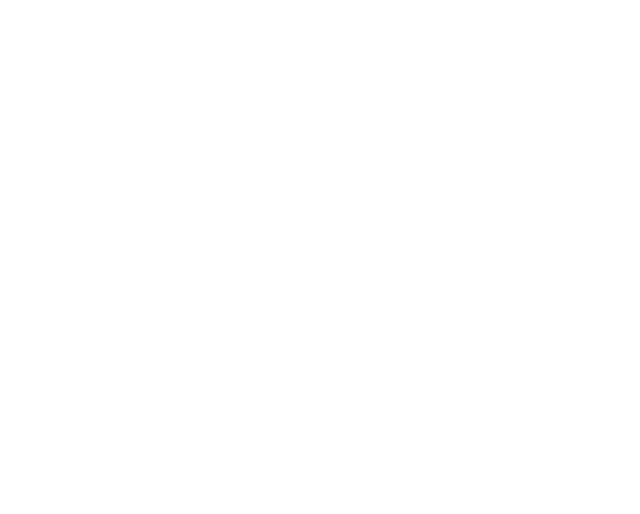
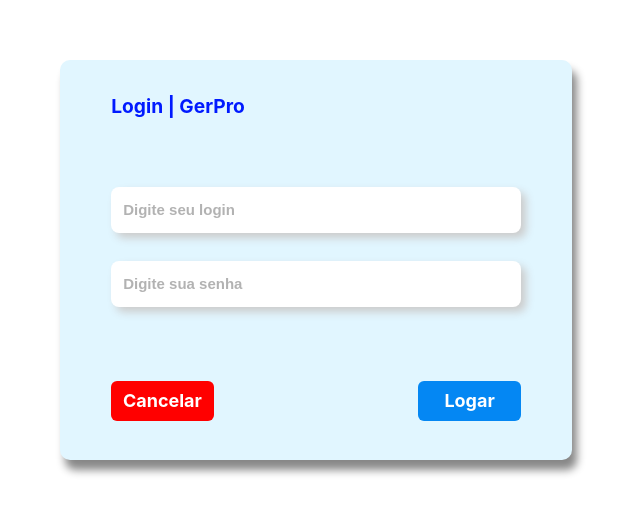
Before and after one commit to rsv6/ger-pro, a React (Create React App) app: page / in a window 1280 px wide. Shown: the part 140-654 px from the top of the page, without its empty margins (324-964 px from the left). Built offline with nearby package versions, Linux system fonts and the light colour scheme.

Commit message:
Criado componente Login(Tela de login) e adicionado ao componente Main

```diff
--- a/src/App.js
+++ b/src/App.js
@@ -1,10 +1,22 @@
-import React from 'react';
+import React, { useState } from 'react';
+
+import MyContext from './context/MyContext';
+import Main from './componentes/Main';
 
 function App() {
+
+  const [ tarefas, setTarefas ] = useState([
+    {id: 1, title: "Fazer tela de login", done: false},
+    {id: 2, title: "Criar sistema de autenticacao na api", done: false},
+    {id: 3, title: "Criar crud com JSON", done: false}
+  ])
+
   return (
-    <div className="App">
-
-    </div>
+    <MyContext.Provider value={{
+      tarefas, setTarefas
+    }}>
+      <Main />
+    </MyContext.Provider>
   );
 }
 
--- /dev/null
+++ b/src/componentes/Login/index.js
@@ -0,0 +1,30 @@
+import React from 'react';
+
+import './login.css';
+
+const Login = () => {
+
+    return (
+        <div className="container-login">
+            <div className="login-titulo">
+                <span>Login | GerPro</span>
+            </div>
+
+            <div className="login-input">
+                <input type="text" placeholder="Digite seu login" />
+                <input type="password" placeholder="Digite sua senha" />
+            </div>
+
+            <div className="login-botoes">
+                <div onClick={() => {alert("Logado!")}} className="btn" id="btnLogar">
+                    <span>Logar</span>
+                </div>
+                <div onClick={() => {alert("Cancelado!")}} className="btn" id="btnCancelar">
+                    <span>Cancelar</span>
+                </div>
+            </div>
+        </div>
+    )
+}
+
+export default Login;
--- /dev/null
+++ b/src/componentes/Login/login.css
@@ -0,0 +1,100 @@
+.container-login{
+    width: 40vw;
+    height: 50vh;
+
+    border-radius: 10px;
+    background-color: #e1f6ff;
+    box-shadow: 5px 10px 8px #888888;
+
+    display: flex;
+    flex-direction: column;
+    justify-content: space-around   ;
+    align-items: center;
+}
+
+.login-titulo{
+    width: 80%;
+    display: flex;
+    align-items: flex-start;
+
+}
+
+.login-titulo span{
+    color: #001AFF;
+    font-weight: bold;
+    font-size: larger;
+}
+
+.login-input{
+    width: 80%;
+    height: 120px;
+
+    display: flex;
+    flex-direction: column;
+    justify-content: space-between;
+
+}
+    /* Filhos */
+    .login-input input{
+        height: 40px;
+        font-size: 15px;
+        padding-left: 10px;
+        outline: none;
+        border-radius: 8px;
+        border-color: transparent;
+        box-shadow: 5px 5px 8px #cccccc;
+    }
+
+    .login-input input::placeholder{
+        font-weight: bold;
+        color: gray;
+        opacity: 0.6; /* Firefox */
+    }
+
+    .login-input input:hover, input:focus {
+        border-bottom: 2px solid #1c87c9;
+    }
+
+.login-botoes{
+    width: 80%;
+    height: 50px;
+
+    display: flex;
+    flex-direction: row-reverse;
+    align-items: center;
+    justify-content: space-between;
+}
+    /* Filhos */
+    .btn{
+        width: 25%;
+        height: 40px;
+        border-radius: 6px;
+        cursor: pointer;
+        display: flex;
+        flex-direction: column;
+        justify-content: center;
+        align-items: center;
+    }
+        /* Filhos */
+
+    #btnLogar{
+        background-color: #0487f3;
+        color: #FFF;
+        font-size: 18px;
+        font-weight: bold;
+    }
+        /* Filhos */
+        #btnLogar:hover{
+            background-color: #0099CC;
+        }
+
+    #btnCancelar{
+        background-color: red;
+        color: #FFF;
+        font-size: 18px;
+        font-weight: bold;
+    }
+        /* Filhos */
+        #btnCancelar:hover{
+            background-color: rgb(255, 86, 86);
+        }
--- a/src/componentes/Main/index.js
+++ b/src/componentes/Main/index.js
@@ -0,0 +1,14 @@
+import React from 'react';
+
+import './main.css';
+import Login from '../Login/index';
+
+const Main = () => {
+    return (
+        <div>
+            <Login />
+        </div>
+    )
+}
+
+export default Main;
--- a/src/componentes/Main/main.css
+++ b/src/componentes/Main/main.css
@@ -0,0 +1,8 @@
+body{
+    width: 100vw;
+    height: 100vh;
+    display: flex;
+    justify-content: center;
+    align-items: center;
+    background-color:rgb(255, 255, 255);
+}
--- /dev/null
+++ b/src/context/MyContext.js
@@ -0,0 +1,5 @@
+import React from 'react';
+
+const MyContext = React.createContext();
+
+export default MyContext;
```
